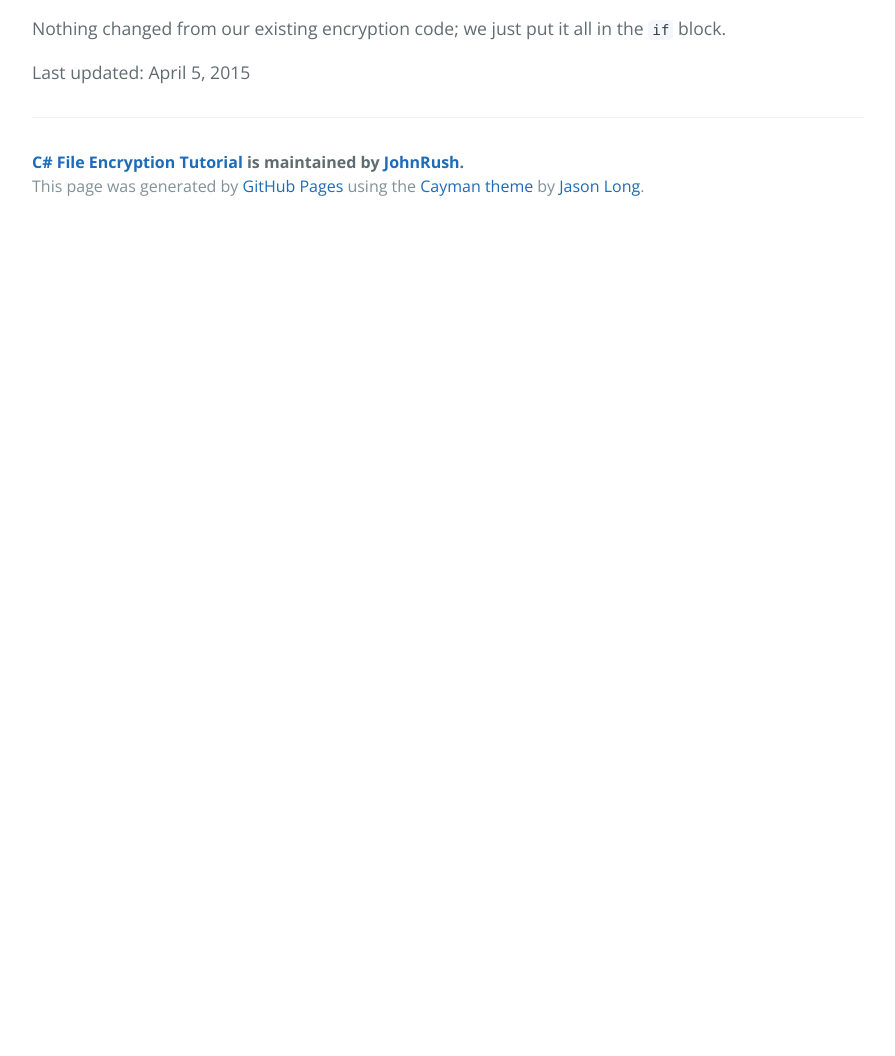
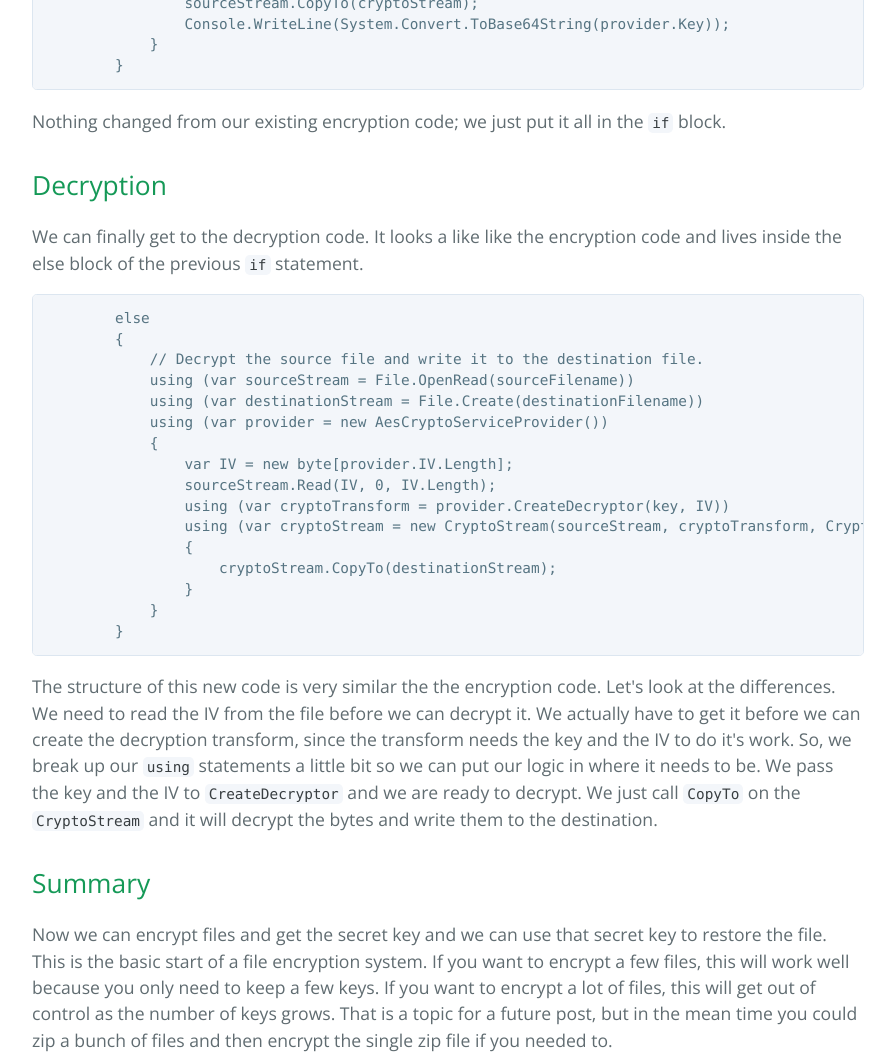
Before and after one commit to JohnRush/File-Encryption-Tutorial, a plain HTML site: page index.html in a window 1280 px wide. Shown: the part 6195-7251 px from the top of the page, without its empty margins (192-1087 px from the left). Before the commit the page ends 6425 px from the top, so only its background shows below. Drawn offline with nearby package versions, Linux system fonts and the light colour scheme.

Commit message:
Create gh-pages branch via GitHub

```diff
--- a/index.html
+++ b/index.html
@@ -160,7 +160,10 @@ namespace Tutorial01
 
 <p>In this tutorial we decrypt an ecrypted file, restoring it to its original state. To do this, we need three things: the key used to encrypt the file, the IV used to encrypt the file, and the encrypted file. From our last tutorial, we display the key in the console after encrypting the file and we store the IV at the front of the file. So we have averything we need.</p>
 
-<p>Our current program accepts two filenames as command line arguments. Let's modify it to accept a third argument, the decryption key. Because it help us enderstand how the program works, let's go ahead and update the help text in the program.</p>
+<h2>
+<a id="getting-ready" class="anchor" href="#getting-ready" aria-hidden="true"><span aria-hidden="true" class="octicon octicon-link"></span></a>Getting Ready</h2>
+
+<p>Our current program accepts two filenames as command line arguments. Let's modify it to accept a third argument, the decryption key. Because it helps us enderstand how the program works, let's go ahead and update the help text in the program.</p>
 
 <pre><code>        if (args.Length &lt; 2 || args.Length &gt; 3)
         {
@@ -174,7 +177,7 @@ namespace Tutorial01
         }
 </code></pre>
 
-<p>Notice that we know allow for two or three arguments. If the third argument is provided, we use it as the key for decrypting the source file. Then we need to get the values from the coomand line.</p>
+<p>Notice that we now allow for two or three arguments. If the third argument is provided, we use it as the key for decrypting the source file. Now we are ready to get the values from the coomand line.</p>
 
 <pre><code>        var sourceFilename = args[0];
         var destinationFilename = args[1];
@@ -186,10 +189,11 @@ namespace Tutorial01
         }
 </code></pre>
 
-<p>Remember that we wrote out the key using Base64 encoding, so when we get the key we convert it back from Base64 to the byte array that we need. For the rest of the code, we now kow that if we have a key, we want to decrypt the source file. If we don't have a key we want to encrypt the source file. For the existing encryption code we can just wrap it inside an <code>if</code> statement.</p>
+<p>Remember that we wrote out the key using Base64 encoding, so when we get the key we convert it back from Base64 to the byte array that we need. For the rest of the code, we now know that if <code>key</code> is not <code>null</code>, we want to decrypt the source file. If <code>key</code> is not <code>null</code> we want to encrypt the source file. For the existing encryption code we just wrap it inside an <code>if</code> statement.</p>
 
 <pre><code>        if (key == null)
         {
+            // Encrypt the source file and write it to the destination file.
             using (var sourceStream = File.OpenRead(sourceFilename))
             using (var destinationStream = File.Create(destinationFilename))
             using (var provider = new AesCryptoServiceProvider())
@@ -205,6 +209,36 @@ namespace Tutorial01
 
 <p>Nothing changed from our existing encryption code; we just put it all in the <code>if</code> block.</p>
 
+<h2>
+<a id="decryption" class="anchor" href="#decryption" aria-hidden="true"><span aria-hidden="true" class="octicon octicon-link"></span></a>Decryption</h2>
+
+<p>We can finally get to the decryption code. It looks a like like the encryption code and lives inside the else block of the previous <code>if</code> statement.</p>
+
+<pre><code>        else
+        {
+            // Decrypt the source file and write it to the destination file.
+            using (var sourceStream = File.OpenRead(sourceFilename))
+            using (var destinationStream = File.Create(destinationFilename))
+            using (var provider = new AesCryptoServiceProvider())
+            {
+                var IV = new byte[provider.IV.Length];
+                sourceStream.Read(IV, 0, IV.Length);
+                using (var cryptoTransform = provider.CreateDecryptor(key, IV))
+                using (var cryptoStream = new CryptoStream(sourceStream, cryptoTransform, CryptoStreamMode.Read))
+                {
+                    cryptoStream.CopyTo(destinationStream);
+                }
+            }
+        }
+</code></pre>
+
+<p>The structure of this new code is very similar the the encryption code. Let's look at the differences. We need to read the IV from the file before we can decrypt it. We actually have to get it before we can create the decryption transform, since the transform needs the key and the IV to do it's work. So, we break up our <code>using</code> statements a little bit so we can put our logic in where it needs to be. We pass the key and the IV to <code>CreateDecryptor</code> and we are ready to decrypt. We just call <code>CopyTo</code> on the <code>CryptoStream</code> and it will decrypt the bytes and write them to the destination.</p>
+
+<h2>
+<a id="summary" class="anchor" href="#summary" aria-hidden="true"><span aria-hidden="true" class="octicon octicon-link"></span></a>Summary</h2>
+
+<p>Now we can encrypt files and get the secret key and we can use that secret key to restore the file. This is the basic start of a file encryption system. If you want to encrypt a few files, this will work well because you only need to keep a few keys. If you want to encrypt a lot of files, this will get out of control as the number of keys grows. That is a topic for a future post, but in the mean time you could zip a bunch of files and then encrypt the single zip file if you needed to.</p>
+
 <p>Last updated: April 5, 2015</p>
 
       <footer class="site-footer">
```
Also changed, not shown: params.json (+1 -1 lines).
